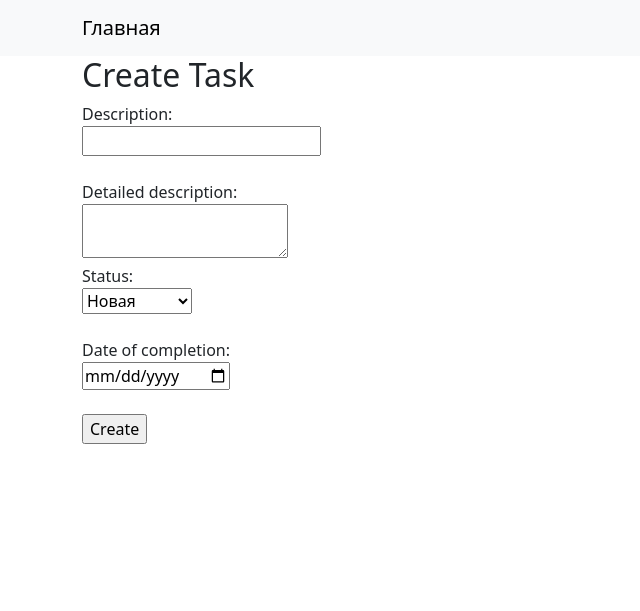
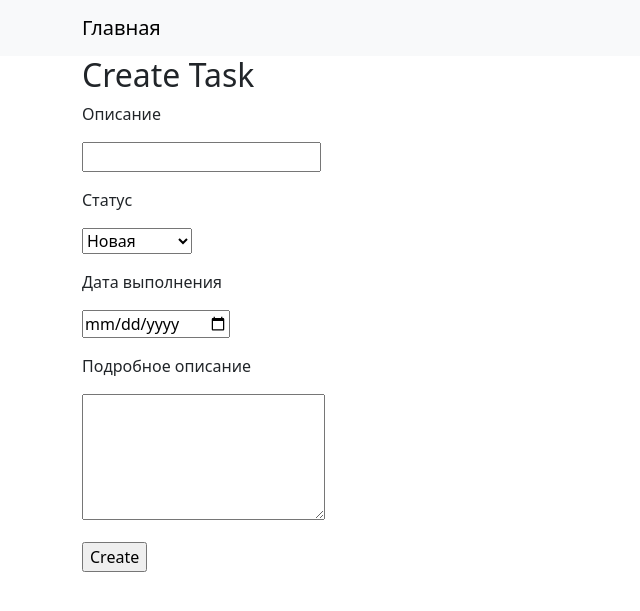
Before and after one commit to DashaKramm/to_do_list, a Django app: page /create/ in a window 1280 px wide. Shown: the top 611 px of the page, without its empty margins (0-640 px from the left). Run offline with Django 5.2, Linux system fonts and the light colour scheme.

Commit message:
создала модельную форму задачи и использовала её на страницах создания и редактирования задачи

```diff
--- /dev/null
+++ b/source/webapp/forms.py
@@ -0,0 +1,14 @@
+from django import forms
+from django.forms import widgets
+
+from webapp.models import Task
+
+
+class TaskForm(forms.ModelForm):
+    class Meta:
+        model = Task
+        fields = '__all__'
+        widgets = {
+            'detailed_description': widgets.Textarea(attrs={"cols": 24, "rows": 5}),
+            'date_of_completion': widgets.DateInput(attrs={"type": "date"}),
+        }
--- a/source/webapp/templates/partial/task_form.html
+++ b/source/webapp/templates/partial/task_form.html
@@ -1,31 +1,9 @@
 {% csrf_token %}
-<label>Description:</label><br/>
-<input type="text" value="{{ task.description }}" name="description" maxlength="50"/><br/><br/>
-{% if task.detailed_description %}
-    <label>Detailed description:</label><br/>
-    <textarea name="detailed_description">{{ task.detailed_description }}</textarea><br/>
-{% else %}
-    <label>Detailed description:</label><br/>
-    <textarea name="detailed_description"></textarea><br/>
-{% endif %}
-<label>Status:</label><br/>
-<select name="status" id="status">
-    {% for s in status_choices %}
-        {% if s.0 == task.status %}
-            <option value="{{ s.0 }}" selected>{{ s.1 }}</option>
-        {% else %}
-            <option value="{{ s.0 }}">{{ s.1 }}</option>
-        {% endif %}
+{% for field in form %}
+    <p><label for="{{ field.id_for_label }}">{{ field.label }}</label></p>
+    {% for error in field.errors %}
+        <p class="text-danger">{{ error }}</p>
     {% endfor %}
-</select>
-<br/>
-<br/>
-{% if task.date_of_completion %}
-    <label>Date of completion:</label><br/>
-    <input type="date" value="{{ task.date_of_completion|date:'Y-m-d' }}" name="date_of_completion"/><br/>
-{% else %}
-    <label>Date of completion:</label><br/>
-    <input type="date" name="date_of_completion"/><br/>
-{% endif %}
-<br/>
+    <p>{{ field }}</p>
+{% endfor %}
 <input type="submit" value="{{ button_text }}"/>
--- a/source/webapp/views.py
+++ b/source/webapp/views.py
@@ -2,7 +2,8 @@ from django.http import HttpResponseRedirect
 from django.shortcuts import render, get_object_or_404, redirect
 from django.urls import reverse
 
-from webapp.models import Task, status_choices
+from webapp.forms import TaskForm
+from webapp.models import Task
 
 
 # Create your views here.
@@ -13,21 +14,14 @@ def index(request):
 
 def create_task(request):
     if request.method == "GET":
-        return render(request, "create_task.html", context={'status_choices': status_choices})
+        form = TaskForm()
+        return render(request, "create_task.html", context={'form': form})
     else:
-        description = request.POST.get("description")
-        status = request.POST.get("status")
-        date_of_completion = request.POST.get("date_of_completion")
-        detailed_description = request.POST.get("detailed_description")
-        if not date_of_completion:
-            date_of_completion = None
-        task = Task.objects.create(
-            description=description,
-            status=status,
-            date_of_completion=date_of_completion,
-            detailed_description=detailed_description,
-        )
-        return redirect('detailed_task_view', pk=task.pk)
+        form = TaskForm(data=request.POST)
+        if form.is_valid():
+            task = form.save()
+            return redirect('detailed_task_view', pk=task.pk)
+        return render(request, "create_task.html", context={'form': form})
 
 
 def delete_task(request, *args, pk, **kwargs):
@@ -47,14 +41,12 @@ def detailed_task_view(request, *args, pk, **kwargs):
 def update_task(request, *args, pk, **kwargs):
     task = get_object_or_404(Task, pk=pk)
     if request.method == "GET":
-        return render(request, "update_task.html", context={
-            'status_choices': status_choices,
-            'task': get_object_or_404(Task, pk=pk)
-        })
+        form = TaskForm(instance=task)
+        return render(request, "update_task.html", context={'form': form})
     else:
-        task.description = request.POST.get("description")
-        task.status = request.POST.get("status")
-        task.date_of_completion = request.POST.get("date_of_completion") or None
-        task.detailed_description = request.POST.get("detailed_description")
-        task.save()
-        return redirect('detailed_task_view', pk=task.pk)
+        form = TaskForm(data=request.POST, instance=task)
+        if form.is_valid():
+            task = form.save()
+            return redirect('detailed_task_view', pk=task.pk)
+        else:
+            return render(request, "update_task.html", context={'form': form})
```
